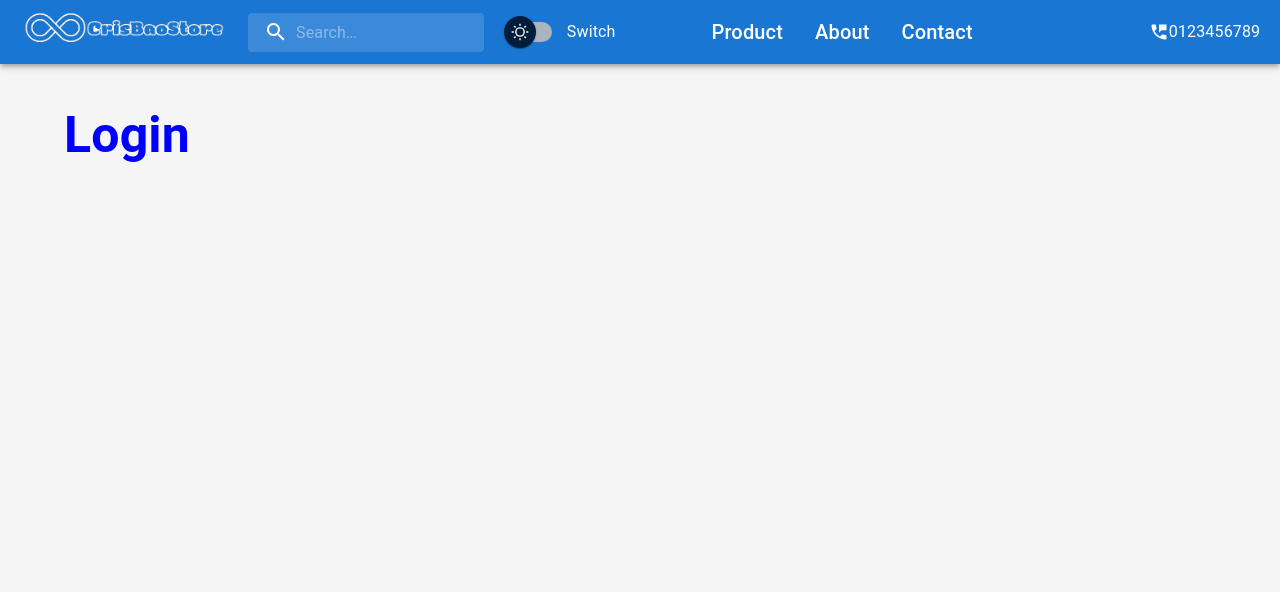
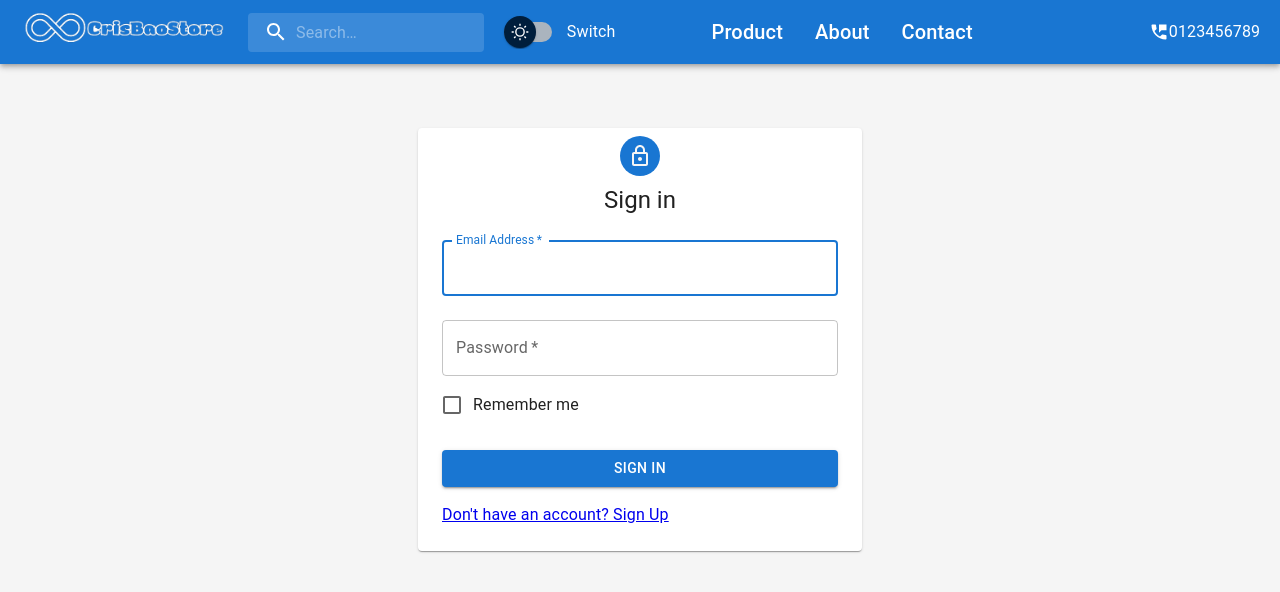
Before and after one commit to CrisVuBao/CrisBaoStore, a React (Create React App) app: page /login in a window 1280 px wide. Shown: the top 592 px of the page. Built offline with nearby package versions, Linux system fonts and the light colour scheme.

Commit message:
09 | 012 | design login form

```diff
--- a/src/app/layout/styles.css
+++ b/src/app/layout/styles.css
@@ -1,9 +1,3 @@
-.app h1{
-  font-size: 50px;
-  font-weight: bold;
-  color: blue;
-}
-
 .view-count {
   margin: 5px;
   display: flex;
--- a/src/features/account/Login.tsx
+++ b/src/features/account/Login.tsx
@@ -1,5 +1,90 @@
+import * as React from 'react';
+import Avatar from '@mui/material/Avatar';
+import Button from '@mui/material/Button';
+import CssBaseline from '@mui/material/CssBaseline';
+import TextField from '@mui/material/TextField';
+import FormControlLabel from '@mui/material/FormControlLabel';
+import Checkbox from '@mui/material/Checkbox';
+import Grid from '@mui/material/Grid';
+import Box from '@mui/material/Box';
+import LockOutlinedIcon from '@mui/icons-material/LockOutlined';
+import Typography from '@mui/material/Typography';
+import Container from '@mui/material/Container';
+import { createTheme } from '@mui/material/styles';
+import { Link } from 'react-router-dom';
+import { Paper } from '@mui/material';
+
+const defaultTheme = createTheme();
+
 export default function Login() {
+    const handleSubmit = (event: React.FormEvent<HTMLFormElement>) => {
+        event.preventDefault();
+        const data = new FormData(event.currentTarget);
+        console.log({
+            email: data.get('email'),
+            password: data.get('password'),
+        });
+    };
+
     return (
-        <h1>Login</h1>
-    )
+        <Container component={Paper} maxWidth="xs">
+            <CssBaseline />
+            <Box
+                sx={{
+                    marginTop: 8,
+                    display: 'flex',
+                    flexDirection: 'column',
+                    alignItems: 'center',
+                }}
+            >
+                <Avatar sx={{ m: 1, bgcolor: 'primary.main' }}>
+                    <LockOutlinedIcon />
+                </Avatar>
+                <Typography component="h1" variant="h5">
+                    Sign in
+                </Typography>
+                <Box component="form" onSubmit={handleSubmit} noValidate sx={{ mt: 1 }}>
+                    <TextField
+                        margin="normal"
+                        required
+                        fullWidth
+                        id="email"
+                        label="Email Address"
+                        name="email"
+                        autoComplete="email"
+                        autoFocus
+                    />
+                    <TextField
+                        margin="normal"
+                        required
+                        fullWidth
+                        name="password"
+                        label="Password"
+                        type="password"
+                        id="password"
+                        autoComplete="current-password"
+                    />
+                    <FormControlLabel
+                        control={<Checkbox value="remember" color="primary" />}
+                        label="Remember me"
+                    />
+                    <Button
+                        type="submit"
+                        fullWidth
+                        variant="contained"
+                        sx={{ mt: 3, mb: 2 }}
+                    >
+                        Sign In
+                    </Button>
+                    <Grid container>
+                        <Grid item sx={{ mb: 3 }}>
+                            <Link to='/register'>
+                                {"Don't have an account? Sign Up"}
+                            </Link>
+                        </Grid>
+                    </Grid>
+                </Box>
+            </Box>
+        </Container>
+    );
 }
```
